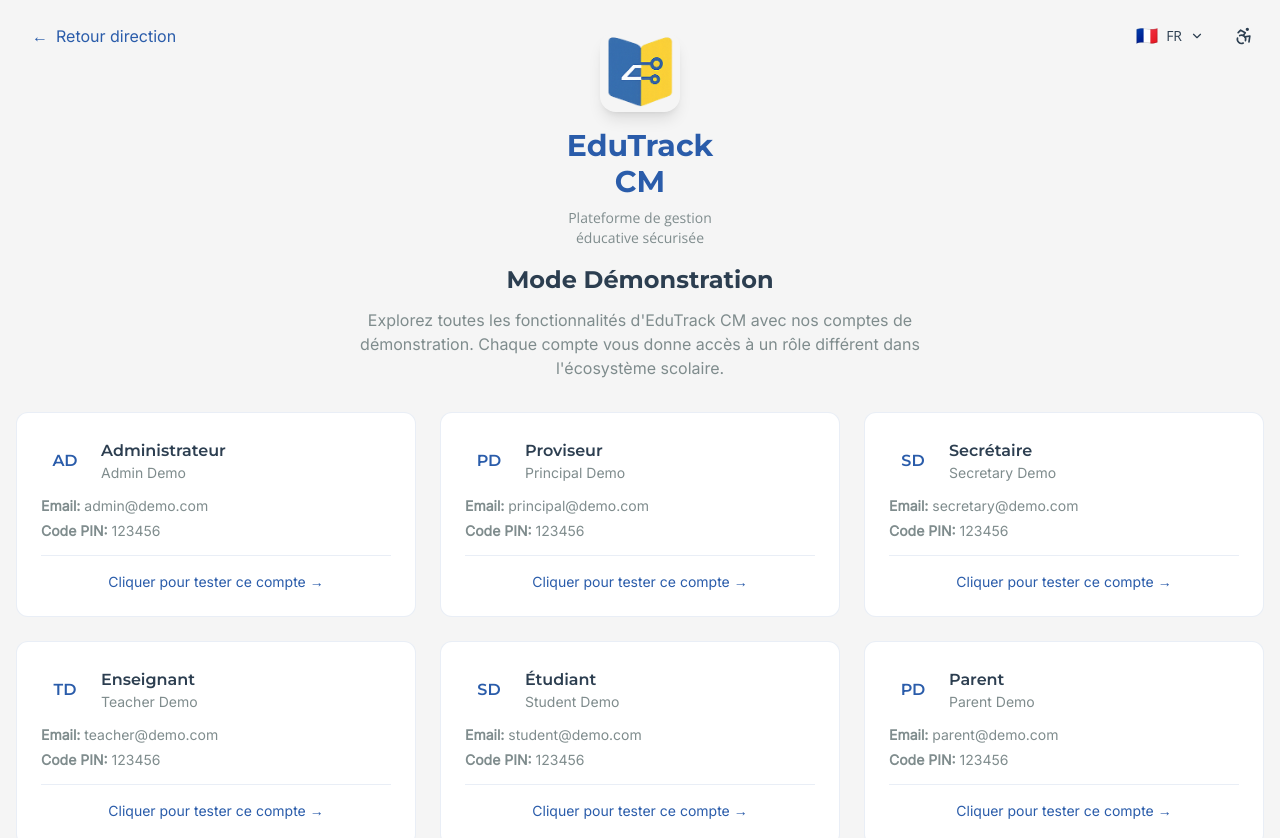
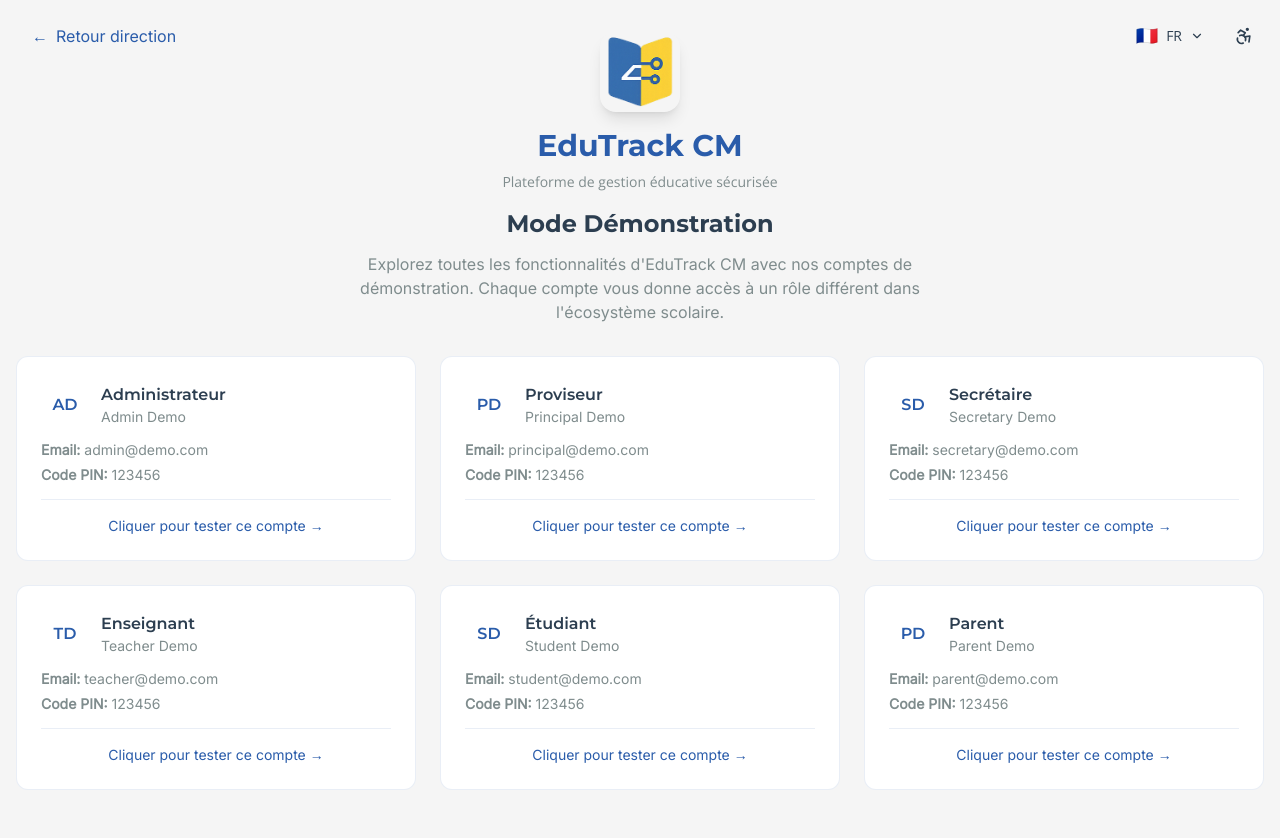
Before and after one commit to Pensezy/EduTrack-CM, a React (Vite) app: page /demo in a window 1280 px wide. Shown: the top 838 px of the page. Built offline with nearby package versions, Linux system fonts and the light colour scheme.

Commit message:
Mes modifications

```diff
--- a/src/pages/login-authentication/components/AppLogo.jsx
+++ b/src/pages/login-authentication/components/AppLogo.jsx
@@ -13,10 +13,10 @@ const AppLogo = ({ className = '' }) => {
       />
       {/* App Name */}
       <div className="text-center">
-        <h1 className="font-heading font-heading-bold text-3xl text-primary mb-2">
+        <h1 className="font-heading font-heading-bold text-3xl text-primary mb-2 whitespace-nowrap">
           EduTrack CM
         </h1>
-        <p className="font-body font-body-normal text-sm text-text-secondary">
+        <p className="font-body font-body-normal text-sm text-text-secondary whitespace-nowrap">
           Plateforme de gestion éducative sécurisée
         </p>
       </div>
```
